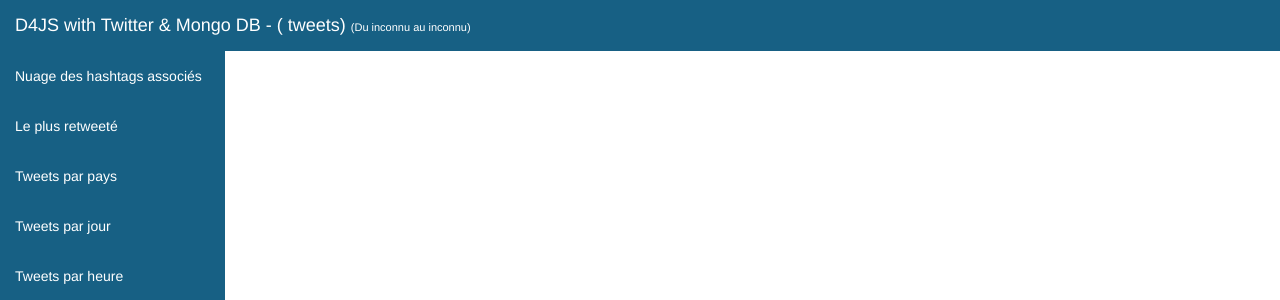
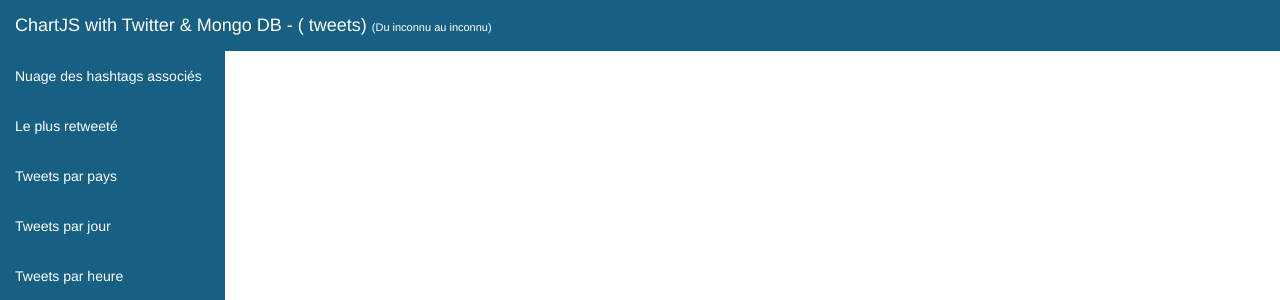
Before and after one commit to jacquelotjeff/D3JS-Twitter, a PHP site: page /common/header.php in a window 1280 px wide. Shown: the top 300 px of the page. Run offline with PHP 8.4, Linux system fonts and the light colour scheme; data that the repository does not hold is empty.

Commit message:
change d3 to chartjs

```diff
--- a/common/header.php
+++ b/common/header.php
@@ -34,7 +34,7 @@
                 <?php
                     $subjectCounts =  $params['subject'].' ('.$countTweets.' tweets)';
                 ?>
-                <a class="navbar-brand" href="#">D4JS with Twitter & Mongo DB - <?php echo $subjectCounts .
+                <a class="navbar-brand" href="#">ChartJS with Twitter & Mongo DB - <?php echo $subjectCounts .
                     $period ?></a>
             </div>
 
```
